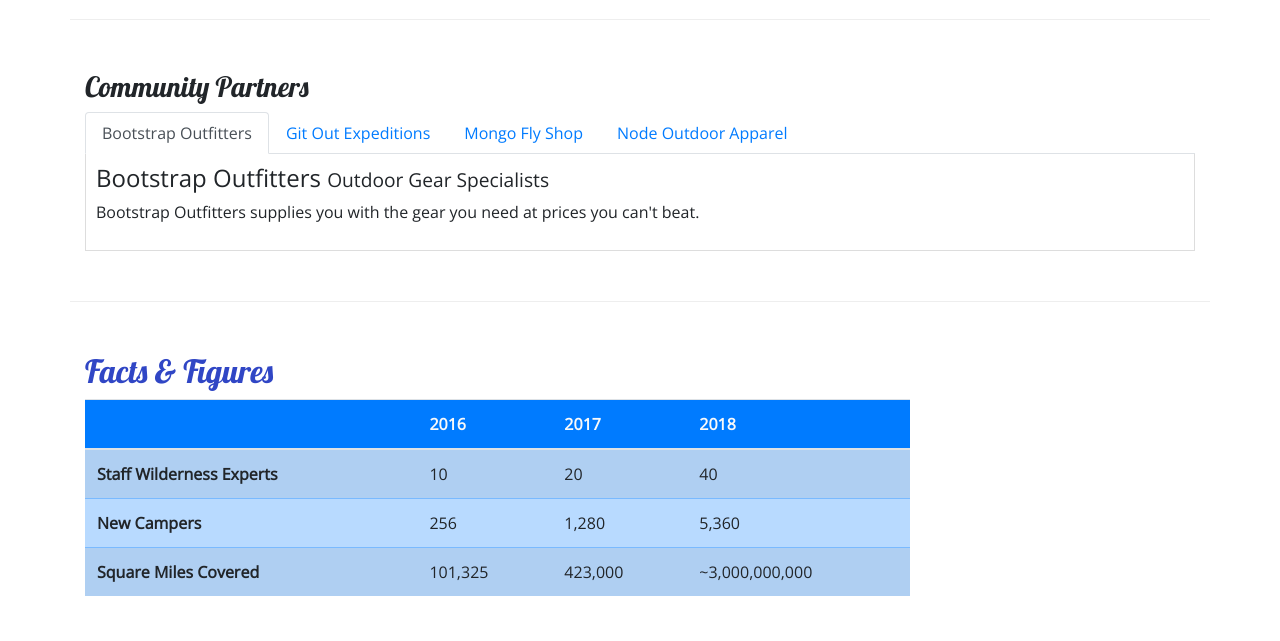
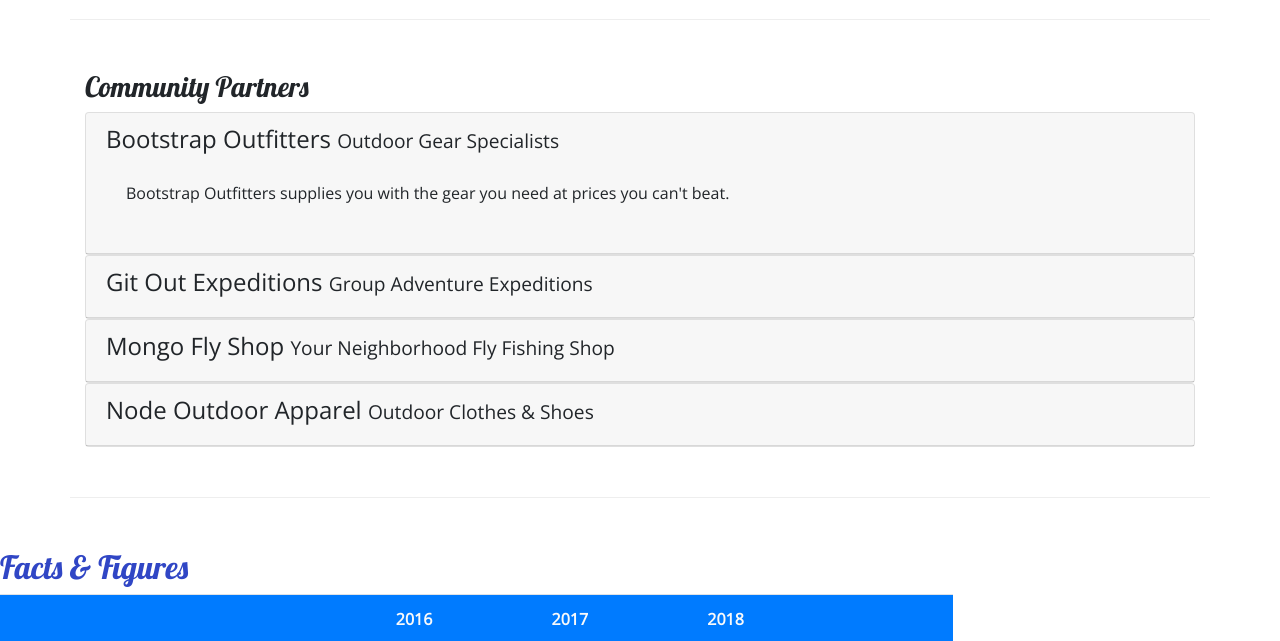
Before and after one commit to jennifertimbol/Bootstrap_Nucampsite, a website: page aboutus.html in a window 1280 px wide. Shown: the part 790-1431 px from the top of the page. Drawn offline with nearby package versions, Linux system fonts and the light colour scheme.

Commit message:
Accordion

```diff
--- a/aboutus.html
+++ b/aboutus.html
@@ -113,37 +113,66 @@
         <div class="row row-content">
             <div class="col">
                 <h3>Community Partners</h3>
-                <ul class="nav nav-tabs">
-                    <li class="nav-item"><a class="nav-link active" href="#bootstrap" role="tab" data-toggle="tab">Bootstrap Outfitters</a></li>
-                    <li class="nav-item"><a class="nav-link" href="#git" role="tab" data-toggle="tab">Git Out Expeditions</a></li>
-                    <li class="nav-item"><a class="nav-link" href="#mongo" role="tab" data-toggle="tab">Mongo Fly Shop</a></li>
-                    <li class="nav-item"><a class="nav-link" href="#node" role="tab" data-toggle="tab">Node Outdoor Apparel</a></li>
-                </ul>
-                <div class="tab-content">
-                    <div role="tabpanel" class="tab-pane fade show active" id="bootstrap">
-                        <h4>Bootstrap Outfitters <small>Outdoor Gear Specialists</small></h4>
-                        <p class="d-none d-sm-block">Bootstrap Outfitters supplies you with the gear you need at prices
-                            you
-                            can't beat.</p>
+                <div id="accordion">
+                    <div class="card">
+                        <div role="tab" class="card-header">
+                            <h4> <a data-toggle="collapse" data-target="#bootstrap">Bootstrap Outfitters <small>Outdoor
+                                        Gear Specialists</small></a></h4>
+                            <div class="collapse show" id="bootstrap" data-parent="#accordion">
+                                <div class="card-body">
+                                    <p class="d-none d-sm-block">Bootstrap Outfitters supplies you with the gear you
+                                        need at
+                                        prices you can't beat.</p>
                                 </div>
-                    <div role="tabpanel" class="tab-pane fade show" id="git">
-                        <h4>Git Out Expeditions <small>Group Adventure Expeditions</small></h4>
-                        <p class="d-none d-sm-block">Join Git Out Expeditions to explore new horizons with a group of
-                            other
-                            adventurers!</p>
                             </div>
-                    <div role="tabpanel" class="tab-pane fade show" id="mongo">
-                        <h4>Mongo Fly Shop <small>Your Neighborhood Fly Fishing Shop</small></h4>
-                        <p class="d-none d-sm-block">Need a new fishing pole, a tacklebox, or flies of all kinds? Stop
-                            by
-                            Mongo
-                            Fly Shop.</p>
                         </div>
-                    <div role="tabpanel" class="tab-pane fade show" id="node">
-                        <h4>Node Outdoor Apparel <small>Outdoor Clothes & Shoes</small></h4>
-                        <p class="d-none d-sm-block">From polar fleeces to swimsuits, hiking boots to waders, a visit to
-                            Node
-                            will be sure to get you covered.</p>
+                    </div>
+                    <div class="card">
+                        <div role="tab" class="card-header">
+                            <h4>
+                                <a class="collapsed" data-toggle="collapse" data-target="#git">Git Out Expeditions
+                                    <small>Group Adventure Expeditions</small>
+                                </a>
+                            </h4>
+                            <div class="collapse" id="git" data-parent="#accordion">
+                                <div class="card-body">
+                                    <p class="d-none d-sm-block">Join Git Out Expeditions to explore new horizons with a
+                                        group
+                                        of other adventurers!</p>
+                                </div>
+                            </div>
+                        </div>
+                    </div>
+                    <div class="card">
+                        <div role="tab" class="card-header">
+                            <h4>
+                                <a class="collapsed" data-toggle="collapse" data-target="#mongo">Mongo Fly Shop
+                                    <small>Your Neighborhood Fly Fishing Shop</small></a>
+                            </h4>
+                            <div class="collapse" id="mongo" data-parent="#accordion">
+                                <div class="card-body">
+                                    <p class="d-none d-sm-block">Need a new fishing pole, a tacklebox, or flies of all
+                                        kinds?
+                                        Stop by Mongo Fly Shop.</p>
+                                </div>
+                            </div>
+                        </div>
+                    </div>
+                    <div class="card">
+                        <div role="tab" class="card-header">
+                            <h4>
+                                <a class="collapsed" data-toggle="collapse" data-target="#node">Node Outdoor Apparel
+                                    <small>Outdoor Clothes & Shoes</small></a>
+                            </h4>
+                            <div class="collapse" id="node" data-parent="#accordion">
+                                <div class="card-body">
+                                    <p class="d-none d-sm-block">From polar fleeces to swimsuits, hiking boots to
+                                        waders, a
+                                        visit to Node will be sure to get you covered.</p>
+                                </div>
+                            </div>
+                        </div>
+                    </div>
                 </div>
             </div>
         </div>
@@ -182,7 +211,6 @@
                         </tr>
                     </tbody>
                 </table>
-                </div>
             </div>
         </div>
     </div>
--- a/css/styles.css
+++ b/css/styles.css
@@ -39,8 +39,8 @@ header h2 {
     margin: 0;
 }
 
-.tab-content {
-    border: 1px solid #DDD;
-    border-top: none;
-    padding: 10px;
-}
+
+a, a:hover {
+    color: inherit;
+    text-decoration: none;
+  }
```
Lines whose indentation alone changed are shown as unchanged.
